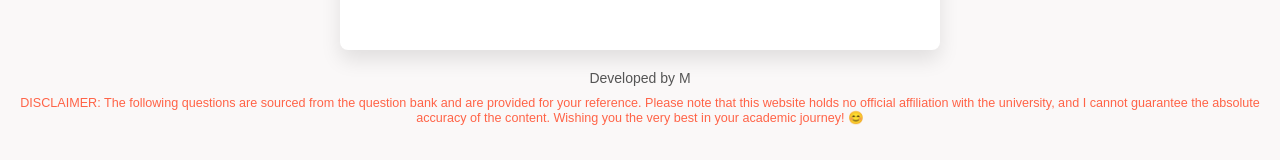
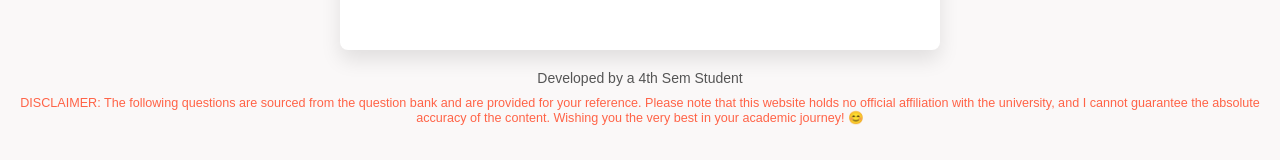
Before and after one commit to Myu007/2025-SEM03-PATHO, a plain HTML site: page index.html in a window 1280 px wide. Shown: the part 606-766 px from the top of the page. Drawn offline with Linux system fonts and the light colour scheme.

Commit message:
Update index.html

```diff
--- a/index.html
+++ b/index.html
@@ -47,7 +47,7 @@
 
   <!-- Footer with developer information -->
   <footer>
-    <p>Developed by M</p>
+    <p>Developed by a 4th Sem Student</p>
     <p class="disclaimer">
       DISCLAIMER: The following questions are sourced from the question bank and are provided for your reference. Please note that this website holds no official affiliation with the university, and I cannot guarantee the absolute accuracy of the content. Wishing you the very best in your academic journey! 😊
     </p>
```
